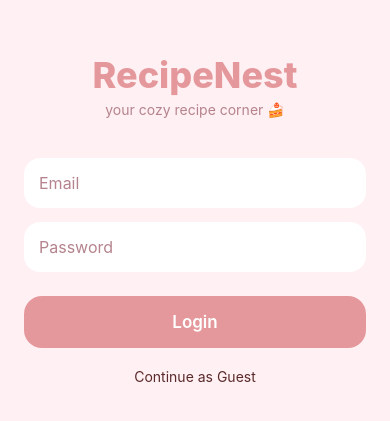
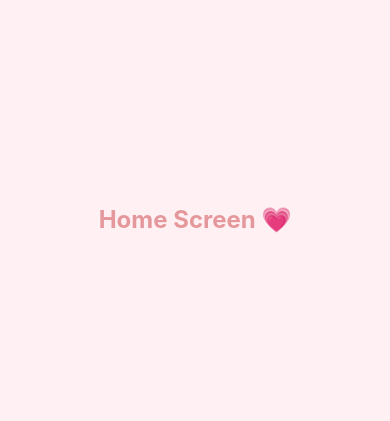
Before and after one commit to ecey123/FinalProject, a React Native app: screen /Home in a window 390 px wide. Shown: the part 203-624 px from the top of the page. Built offline with nearby package versions, Linux system fonts and the light colour scheme.

Commit message:
Add stack navigation (Login -> Home)

```diff
--- a/App.js
+++ b/App.js
@@ -3,16 +3,22 @@ import { NavigationContainer } from "@react-navigation/native";
 import { createNativeStackNavigator } from "@react-navigation/native-stack";
 
 import LoginScreen from "./screens/LoginScreen";
+import HomeScreen from "./screens/HomeScreen";
 
 const Stack = createNativeStackNavigator();
 
 export default function App() {
   return (
     <NavigationContainer>
-      <Stack.Navigator>
+      <Stack.Navigator initialRouteName="Login">
         <Stack.Screen
           name="Login"
           component={LoginScreen}
+          options={{ headerShown: false }}
+        />
+        <Stack.Screen
+          name="Home"
+          component={HomeScreen}
           options={{ headerShown: false }}
         />
       </Stack.Navigator>
--- a/screens/HomeScreen.js
+++ b/screens/HomeScreen.js
@@ -0,0 +1,24 @@
+import React from "react";
+import { View, Text, StyleSheet } from "react-native";
+
+export default function HomeScreen() {
+  return (
+    <View style={styles.container}>
+      <Text style={styles.text}>Home Screen 💗</Text>
+    </View>
+  );
+}
+
+const styles = StyleSheet.create({
+  container: {
+    flex: 1,
+    backgroundColor: "#FFF0F3",
+    alignItems: "center",
+    justifyContent: "center",
+  },
+  text: {
+    fontSize: 24,
+    color: "#E5989B",
+    fontWeight: "700",
+  },
+});
--- a/screens/LoginScreen.js
+++ b/screens/LoginScreen.js
@@ -7,7 +7,7 @@ import {
   TouchableOpacity,
 } from "react-native";
 
-export default function LoginScreen() {
+export default function LoginScreen({ navigation }) {
   return (
     <View style={styles.container}>
       <Text style={styles.logo}>RecipeNest</Text>
@@ -17,6 +17,8 @@ export default function LoginScreen() {
         placeholder="Email"
         placeholderTextColor="#B5838D"
         style={styles.input}
+        autoCapitalize="none"
+        keyboardType="email-address"
       />
 
       <TextInput
@@ -26,11 +28,14 @@ export default function LoginScreen() {
         style={styles.input}
       />
 
-      <TouchableOpacity style={styles.button}>
+      <TouchableOpacity
+        style={styles.button}
+        onPress={() => navigation.navigate("Home")}
+      >
         <Text style={styles.buttonText}>Login</Text>
       </TouchableOpacity>
 
-      <TouchableOpacity>
+      <TouchableOpacity onPress={() => navigation.navigate("Home")}>
         <Text style={styles.guest}>Continue as Guest</Text>
       </TouchableOpacity>
     </View>
@@ -59,15 +64,18 @@ const styles = StyleSheet.create({
   input: {
     width: "100%",
     backgroundColor: "#FFFFFF",
-    padding: 15,
+    paddingVertical: 14,
+    paddingHorizontal: 16,
     borderRadius: 16,
     marginBottom: 14,
     fontSize: 16,
+    borderWidth: 1,
+    borderColor: "#F4B6C2",
   },
   button: {
     width: "100%",
     backgroundColor: "#E5989B",
-    padding: 16,
+    paddingVertical: 16,
     borderRadius: 18,
     marginTop: 10,
   },
@@ -81,5 +89,6 @@ const styles = StyleSheet.create({
     marginTop: 20,
     color: "#5A2A2A",
     fontSize: 14,
+    textDecorationLine: "underline",
   },
 });
```
